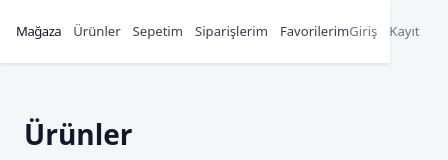
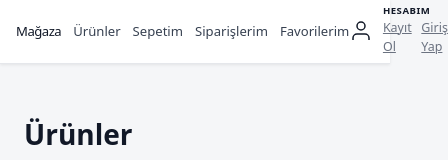
Before and after one commit to seherakyel/ecommerce-frontend, a React (Vite) app: page / in a window 390 px wide. Shown: the top 160 px of the page, 448 px wide, since content can reach past the window. Built offline with nearby package versions, Linux system fonts and the light colour scheme; no server answers.

Commit message:
Refactor account area in header: replace nav-right with nav-account, enhance layout and styles for account icon and links

```diff
--- a/src/App.css
+++ b/src/App.css
@@ -45,40 +45,66 @@
   letter-spacing: -0.5px;
 }
 
-.nav-right {
+/* ===== Account Area (top-right) ===== */
+.nav-account {
   display: flex;
   align-items: center;
-  gap: 1.25rem;
+  gap: 0.6rem;
 }
 
-.nav-right a {
-  font-size: 0.9rem;
+.account-icon {
+  width: 2rem;
+  height: 2rem;
+  color: var(--color-heading);
+  flex-shrink: 0;
+}
+
+.account-info {
+  display: flex;
+  flex-direction: column;
+}
+
+.account-label {
+  font-size: 0.7rem;
+  font-weight: 600;
+  color: var(--color-heading);
+  letter-spacing: 0.5px;
+  line-height: 1;
+  margin-bottom: 0.15rem;
+}
+
+.account-links {
+  display: flex;
+  align-items: center;
+  gap: 0.6rem;
+}
+
+.account-links a {
+  font-size: 0.85rem;
   font-weight: 500;
   color: var(--color-muted);
+  text-decoration: underline;
   transition: color 0.15s;
-  text-decoration: none;
 }
 
-.nav-right a:hover {
+.account-links a:hover {
   color: var(--color-accent);
-  text-decoration: none;
 }
 
 .logout-btn {
   background: none;
-  border: 1.5px solid var(--color-border);
-  padding: 0.35rem 0.85rem;
-  border-radius: var(--radius-sm);
+  border: none;
+  padding: 0;
   font-size: 0.85rem;
   font-family: inherit;
   font-weight: 500;
   color: var(--color-muted);
   cursor: pointer;
-  transition: border-color 0.15s, color 0.15s;
+  text-decoration: underline;
+  transition: color 0.15s;
 }
 
 .logout-btn:hover {
-  border-color: var(--color-danger);
   color: var(--color-danger);
 }
 
@@ -93,12 +119,7 @@
     gap: 0.75rem;
   }
 
-  .nav-right {
-    gap: 0.75rem;
-  }
-
-  .nav-links a,
-  .nav-right a {
+  .nav-links a {
     font-size: 0.82rem;
   }
 
@@ -109,4 +130,18 @@
   .header nav {
     padding: 0 1rem;
   }
+
+  .account-icon {
+    width: 1.5rem;
+    height: 1.5rem;
+  }
+
+  .account-label {
+    font-size: 0.6rem;
+  }
+
+  .account-links a,
+  .logout-btn {
+    font-size: 0.78rem;
+  }
 }
--- a/src/App.jsx
+++ b/src/App.jsx
@@ -29,17 +29,26 @@ function App() {
             <Link to="/orders">Siparişlerim</Link>
             <Link to="/favorites">Favorilerim</Link>
           </div>
-          <div className="nav-right">
+          <div className="nav-account">
+            <svg className="account-icon" viewBox="0 0 24 24" fill="none" stroke="currentColor" strokeWidth="1.5">
+              <path d="M20 21v-2a4 4 0 0 0-4-4H8a4 4 0 0 0-4 4v2" />
+              <circle cx="12" cy="7" r="4" />
+            </svg>
+            <div className="account-info">
+              <span className="account-label">HESABIM</span>
+              <div className="account-links">
                 {token ? (
                   <button className="logout-btn" onClick={cikisYap}>
                     Çıkış Yap
                   </button>
                 ) : (
                   <>
-                <Link to="/login">Giriş</Link>
-                <Link to="/register">Kayıt</Link>
+                    <Link to="/register">Kayıt Ol</Link>
+                    <Link to="/login">Giriş Yap</Link>
                   </>
                 )}
+              </div>
+            </div>
           </div>
         </nav>
       </header>
```
Lines whose indentation alone changed are shown as unchanged.
